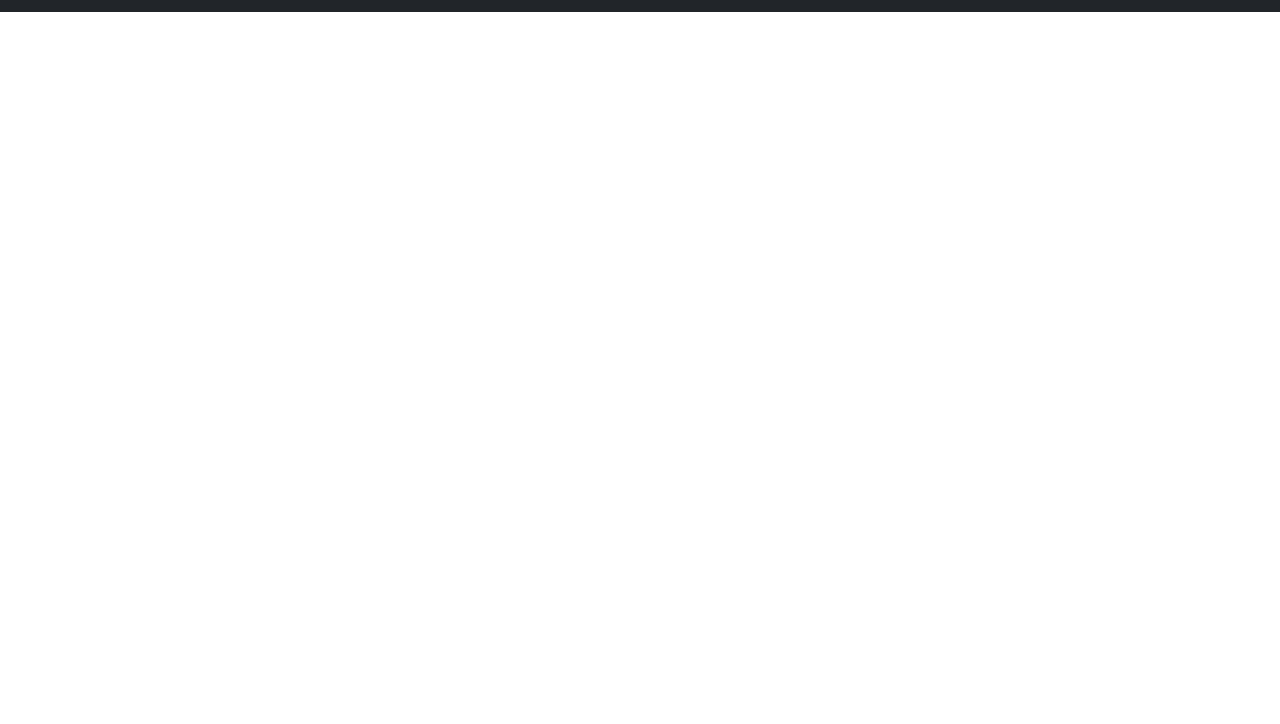
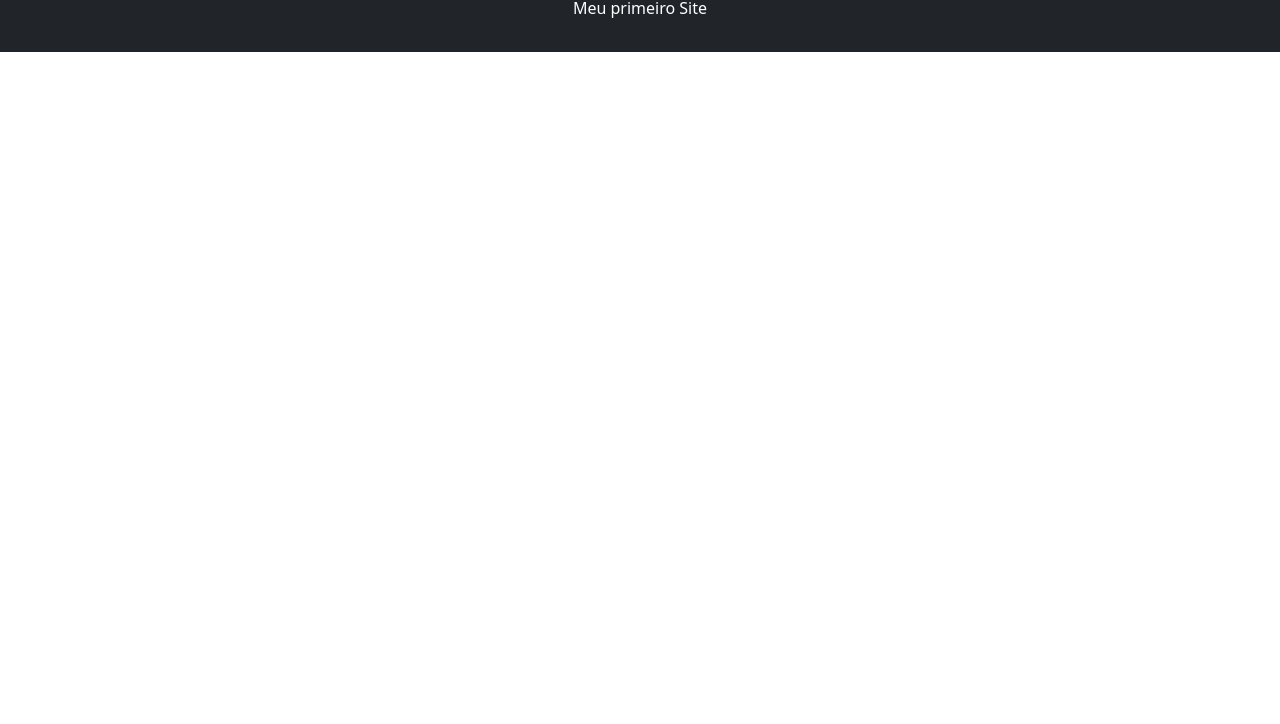
Before and after one commit to julianomatos-ai/hospedagem, a plain HTML site: page index.html in a window 1280 px wide. Shown: the part 76-800 px from the top of the page. Drawn offline with nearby package versions, Linux system fonts and the light colour scheme.

Commit message:
update index

```diff
--- a/index.html
+++ b/index.html
@@ -9,6 +9,7 @@
 <body>
     <header class="bg-dark text-white text-center p-3">
         <h1>Meu site no Ar</h1>
+        <p>Meu primeiro Site</p>
     </header>
 </body>
 </html>
```
